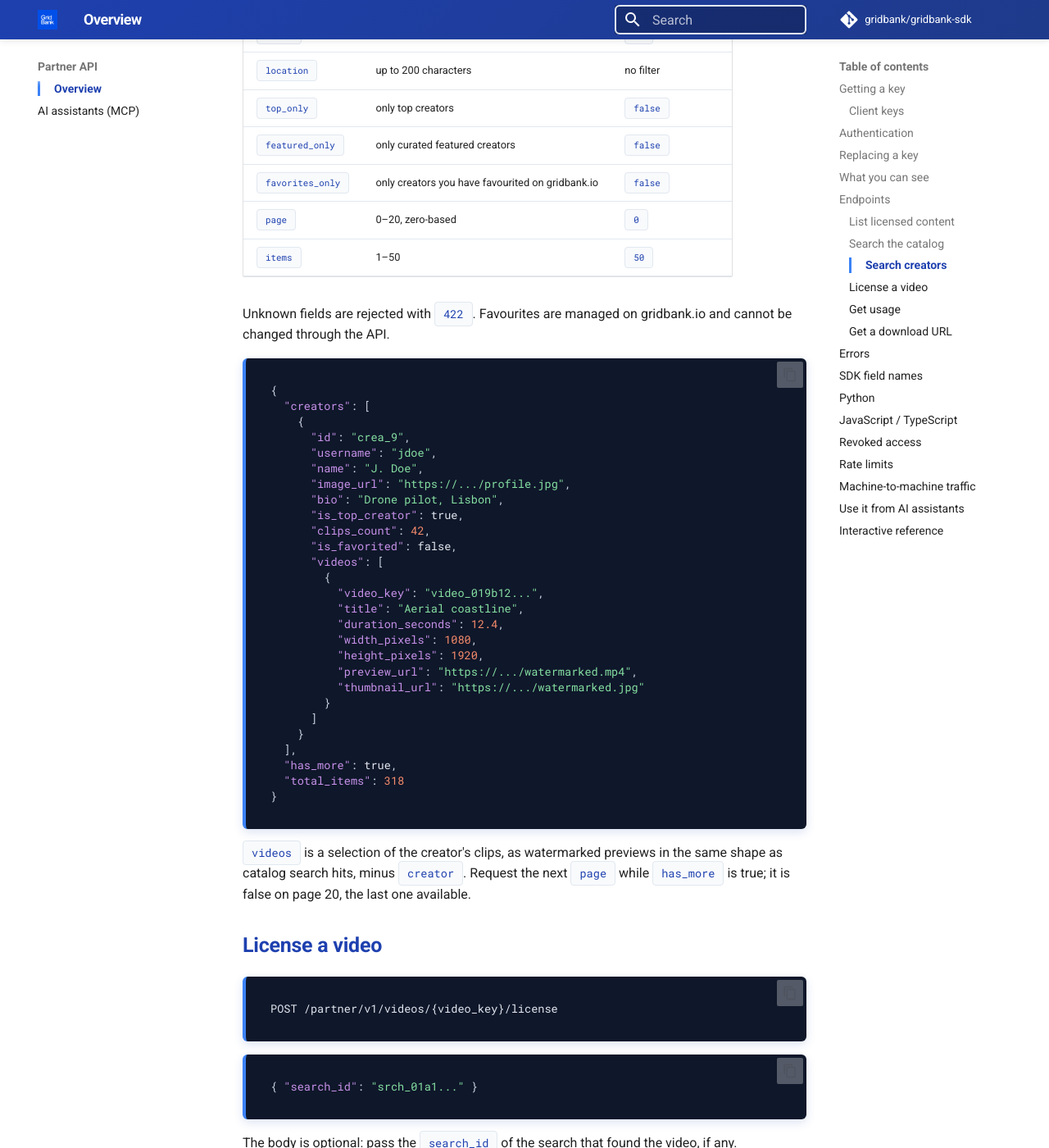
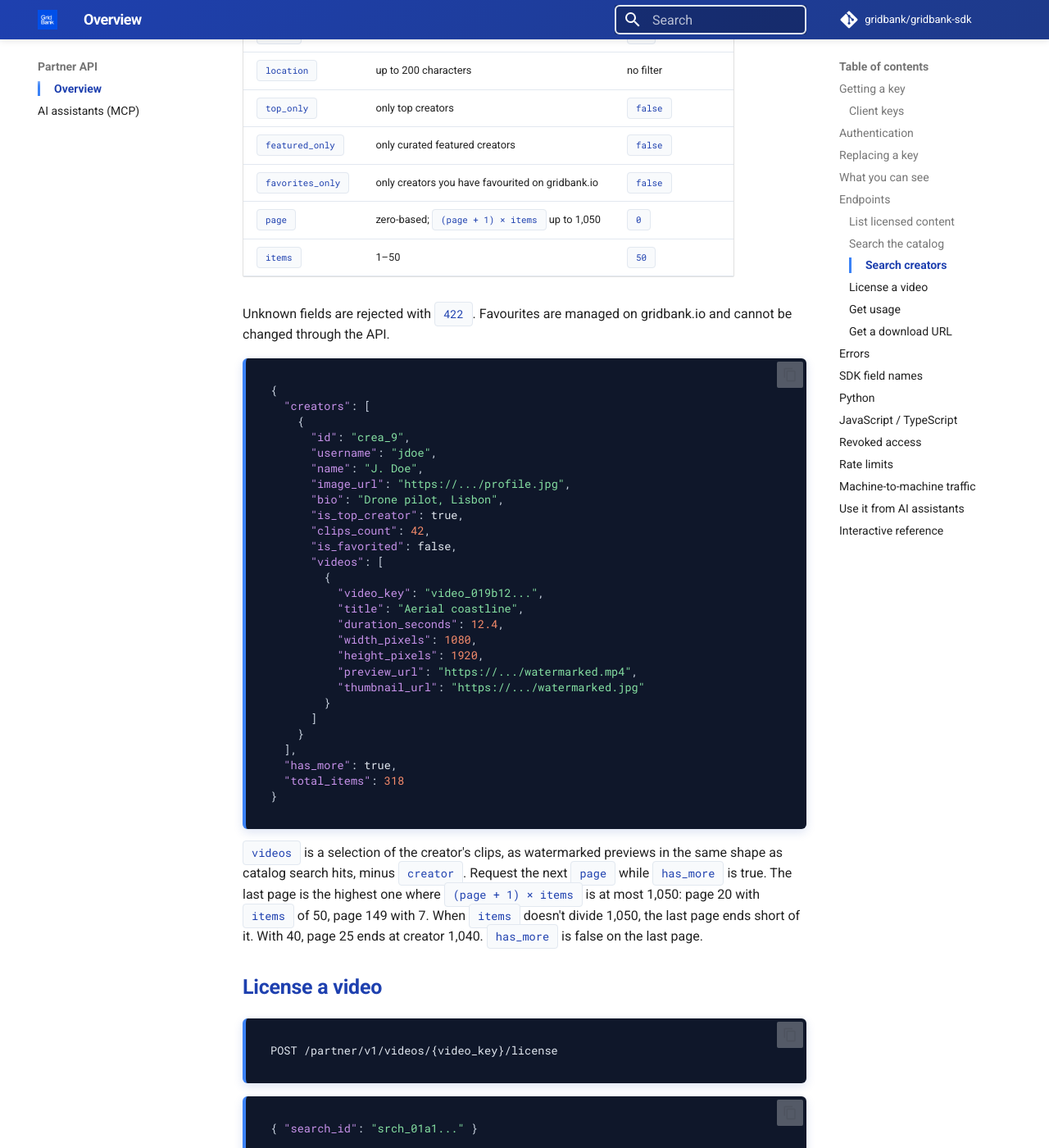
Before and after one commit to GridBank/gridbank-sdk, an MkDocs documentation site: the page built from docs/partner/index.md, in a window 1280 px wide and 1400 px high, scrolled down 5501 px. Shown: the whole window at 82% size. Built offline with MkDocs 1.6.1 and Material for MkDocs 9.7.7, drawn with Linux system fonts in a browser that asks for light colours; comment, search, counter and statistics services are not loaded.

Commit message:
fix(CU-1k58pwreap9): creator search pages reach the first 1,050 creators at any page size (#40)
* docs(1k58pwreap9): creator search pages reach the first 1,050 creators at any page size

* fix: address Greptile review comments

````diff
--- a/docs/partner/index.md
+++ b/docs/partner/index.md
@@ -202,7 +202,7 @@ creator's name or username, up to 200 characters.
 | `top_only` | only top creators | `false` |
 | `featured_only` | only curated featured creators | `false` |
 | `favorites_only` | only creators you have favourited on gridbank.io | `false` |
-| `page` | 0–20, zero-based | `0` |
+| `page` | zero-based; `(page + 1) × items` up to 1,050 | `0` |
 | `items` | 1–50 | `50` |
 
 Unknown fields are rejected with `422`. Favourites are managed on gridbank.io and cannot
@@ -239,8 +239,10 @@ be changed through the API.
 ```
 
 `videos` is a selection of the creator's clips, as watermarked previews in the same shape
-as catalog search hits, minus `creator`. Request the next `page` while `has_more` is true; it is false on
-page 20, the last one available.
+as catalog search hits, minus `creator`. Request the next `page` while `has_more` is true.
+The last page is the highest one where `(page + 1) × items` is at most 1,050: page 20 with
+`items` of 50, page 149 with 7. When `items` doesn't divide 1,050, the last page ends short
+of it. With 40, page 25 ends at creator 1,040. `has_more` is false on the last page.
 
 ### License a video
 
````
Also changed, not shown: js/README.md (+1 -1 lines), python/README.md (+1 -1 lines), 2 other files.
